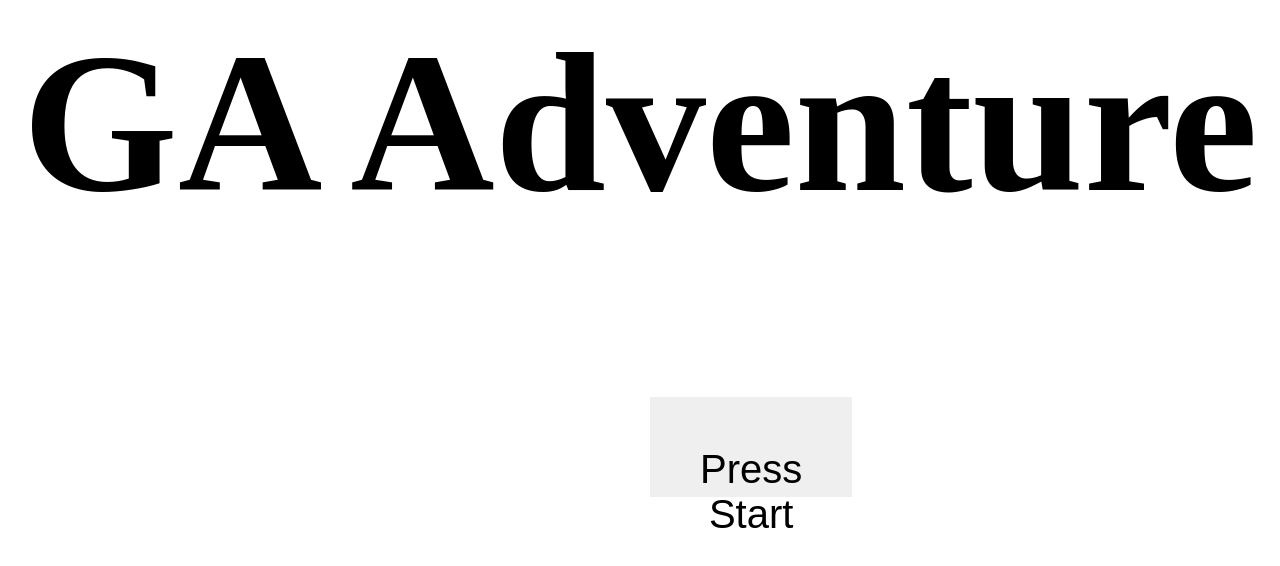
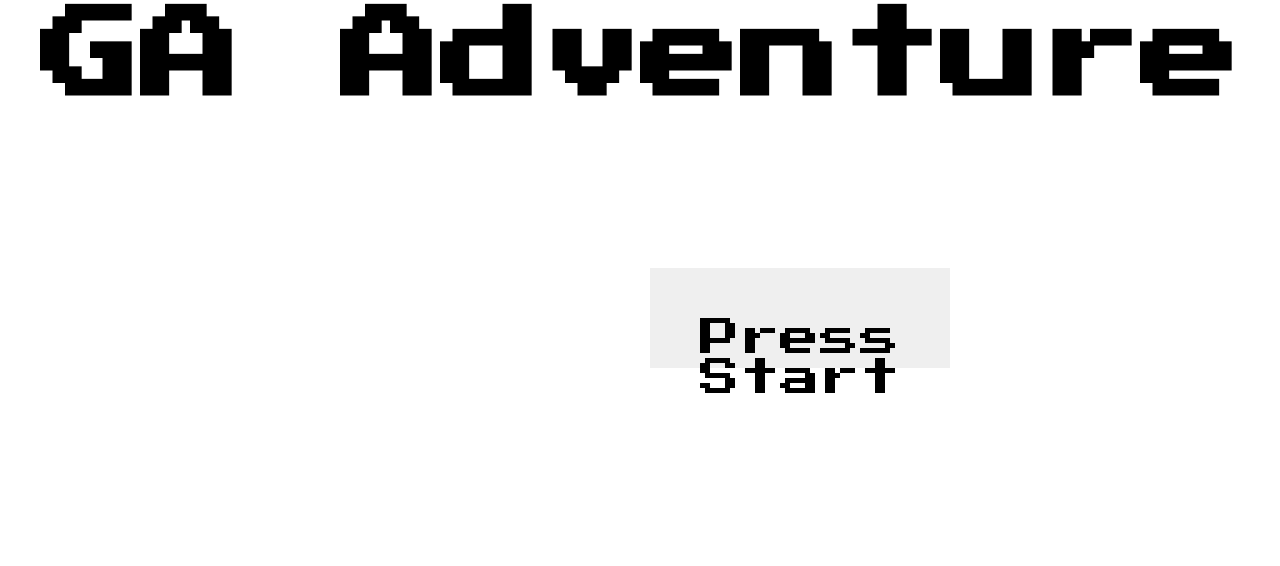
Before and after one commit to neonagx/GA_Adventure, a plain HTML site: page index.html in a window 1280 px wide. Drawn offline with nearby package versions, Linux system fonts and the light colour scheme.

Commit message:
changed font size to 8bit

```diff
--- a/css/style.css
+++ b/css/style.css
@@ -1,18 +1,20 @@
-body #startButton {
+#startButton {
   margin: 0 auto;
   border: 100px;
   padding: 100px;
-  font-size: 50px;
+  font-size: 10px;
   height: 20px;
   width: 100px;
   text-align: center;
 }
 
 body {
+  font-size: 40px;
+  font-family: 'Press Start 2P', cursive;
+}
+
+h1 {
   font-size: 100px;
-}
-h1 {
-  font-size: 200px;
   margin: 0 auto;
   text-align: center;
 }
@@ -25,6 +27,7 @@ button {
   height: 50px;
   font-size: 40px;
   text-align: center;
+  font-family: 'Press Start 2P', cursive;
 }
 
 #mainScreen {
--- a/index.html
+++ b/index.html
@@ -4,8 +4,9 @@
 
     <meta charset="utf-8">
     <title>GA Adventure</title>
-  <link rel="stylesheet" href="css/style.css">
-  <script src="http://code.jquery.com/jquery-1.12.4.min.js"></script>
+    <link rel="stylesheet" href="css/style.css">
+    <script src="http://code.jquery.com/jquery-1.12.4.min.js"></script>
+    <link href="https://fonts.googleapis.com/css?family=Press+Start+2P" rel="stylesheet">
 
   </head>
 
```
